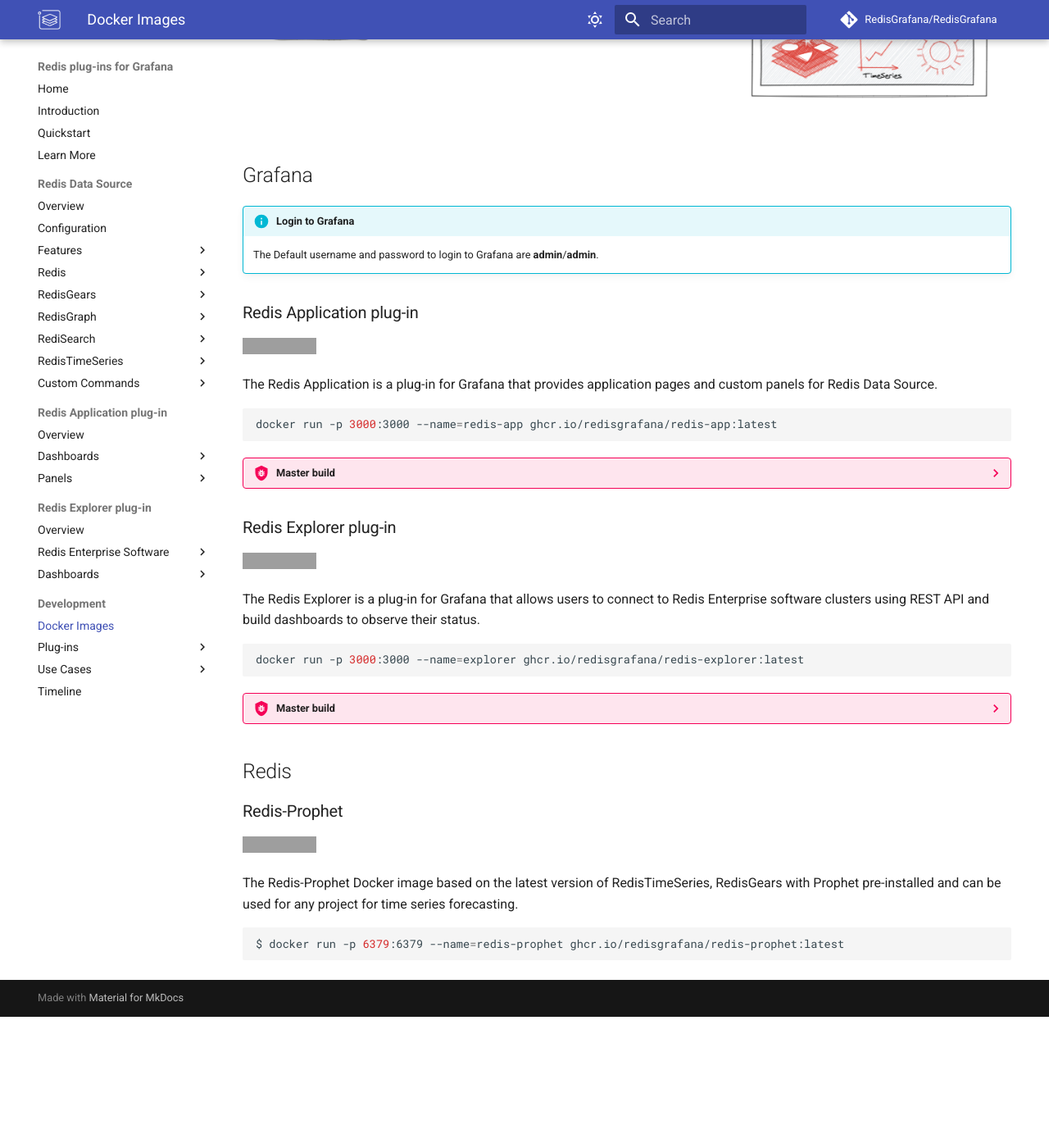
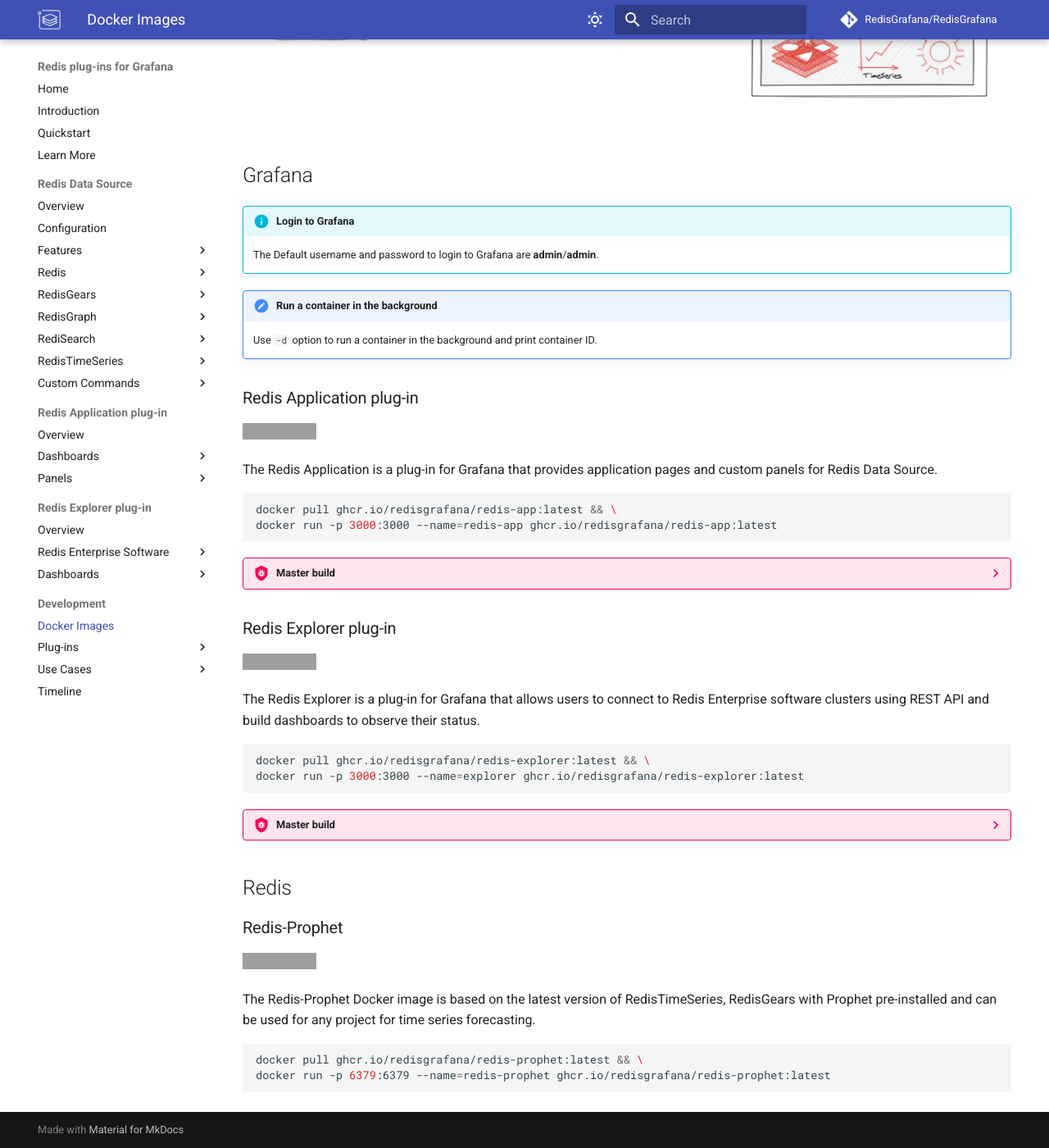
Before and after one commit to RedisGrafana/RedisGrafana, an MkDocs documentation site: the page built from docs/development/images.md, in a window 1280 px wide and 1400 px high, scrolled down 641 px. Shown: the whole window at 82% size. Built offline with MkDocs 1.6.1 and Material for MkDocs 9.7.7, drawn with Linux system fonts in a browser that asks for light colours; comment, search, counter and statistics services are not loaded; before the commit the page ends 1881 px from its top, so only the background shows below that; some of the changed text lies outside the part shown; grey boxes are pictures that could not be loaded.

Commit message:
Docker images updates (#55)

````diff
--- a/docs/development/images.md
+++ b/docs/development/images.md
@@ -12,13 +12,15 @@
 
 !!! important "Unstable"
 
-    Images built from the main branch and recommended for Testing new features and bugfixes only.
+    Images built from the main branch and recommended for Testing new features and bug fixes only.
 
 ![Nightly built Docker images](../images/development/docker.png)
 
 ## Grafana
 
 --8<-- "includes/login-grafana.md"
+
+--8<-- "includes/docker-background.md"
 
 ### Redis Application plug-in
 
@@ -27,14 +29,16 @@
 The Redis Application is a plug-in for Grafana that provides application pages and custom panels for Redis Data Source.
 
 ```bash
+docker pull ghcr.io/redisgrafana/redis-app:latest && \
 docker run -p 3000:3000 --name=redis-app ghcr.io/redisgrafana/redis-app:latest
 ```
 
 ??? bug "Master build"
 
-    Special build based on the Grafana's Master branch.
+    Based on Grafana's Master branch.
 
     ```bash
+    docker pull ghcr.io/redisgrafana/redis-app:master && \
     docker run -p 3000:3000 --name=redis-app ghcr.io/redisgrafana/redis-app:master
     ```
 
@@ -45,14 +49,16 @@
 The Redis Explorer is a plug-in for Grafana that allows users to connect to Redis Enterprise software clusters using REST API and build dashboards to observe their status.
 
 ```bash
+docker pull ghcr.io/redisgrafana/redis-explorer:latest && \
 docker run -p 3000:3000 --name=explorer ghcr.io/redisgrafana/redis-explorer:latest
 ```
 
 ??? bug "Master build"
 
-    Special build based on the Grafana's Master branch.
+    Based on Grafana's Master branch.
 
     ```bash
+    docker pull ghcr.io/redisgrafana/redis-explorer:master && \
     docker run -p 3000:3000 --name=redis-app ghcr.io/redisgrafana/redis-explorer:master
     ```
 
@@ -62,8 +68,9 @@
 
 [![Docker](https://github.com/RedisGrafana/redis-finance-prophet/actions/workflows/docker.yml/badge.svg)](https://github.com/RedisGrafana/redis-finance-prophet/actions/workflows/docker.yml)
 
-The Redis-Prophet Docker image based on the latest version of RedisTimeSeries, RedisGears with Prophet pre-installed and can be used for any project for time series forecasting.
+The Redis-Prophet Docker image is based on the latest version of RedisTimeSeries, RedisGears with Prophet pre-installed and can be used for any project for time series forecasting.
 
 ```bash
-$ docker run -p 6379:6379 --name=redis-prophet ghcr.io/redisgrafana/redis-prophet:latest
+docker pull ghcr.io/redisgrafana/redis-prophet:latest && \
+docker run -p 6379:6379 --name=redis-prophet ghcr.io/redisgrafana/redis-prophet:latest
 ```
--- /dev/null
+++ b/includes/docker-background.md
@@ -0,0 +1,3 @@
+!!! note "Run a container in the background"
+
+    Use `-d` option to run a container in the background and print container ID.
````
Also changed, not shown: docs/quickstart.md (+1 -3 lines).
